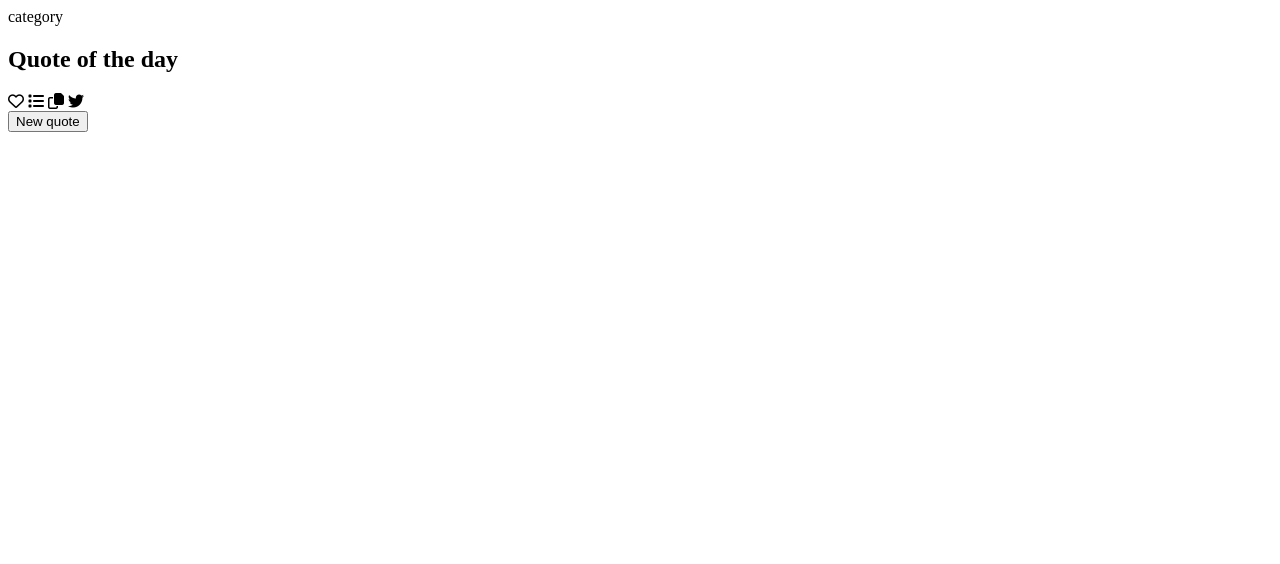
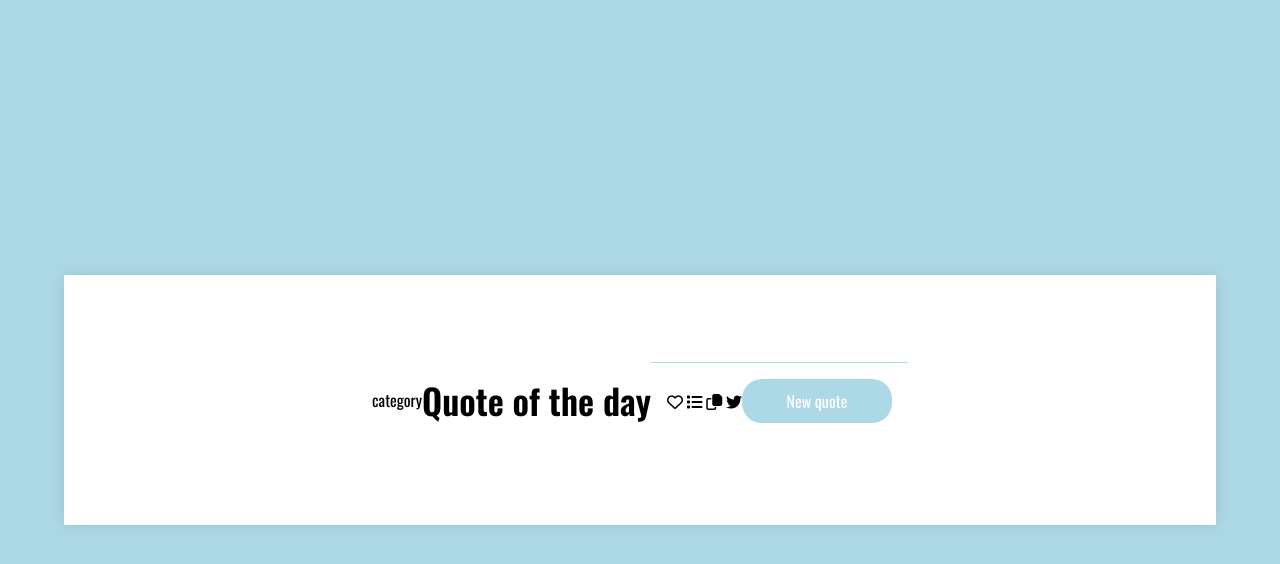
Before and after one commit to harshithareddy888/RandQuoteGen, a plain HTML site: page index.html in a window 1280 px wide. Drawn offline with nearby package versions, Linux system fonts and the light colour scheme.

Commit message:
second commit

```diff
--- a/index.html
+++ b/index.html
@@ -6,6 +6,9 @@
     <title>Random Quote Generator</title>
     <link rel="stylesheet" href="style.css">
     <link rel="stylesheet" href="https://cdnjs.cloudflare.com/ajax/libs/font-awesome/6.4.0/css/all.min.css">
+    <link rel="preconnect" href="https://fonts.googleapis.com">
+<link rel="preconnect" href="https://fonts.gstatic.com" crossorigin>
+<link href="https://fonts.googleapis.com/css2?family=Oswald:wght@200..700&family=Press+Start+2P&display=swap" rel="stylesheet">
 </head>
 <body>
     <div class="container">
--- a/style.css
+++ b/style.css
@@ -0,0 +1,49 @@
+*{
+    margin: 0px;
+    padding: 0px;
+    font-family: "Oswald", sans-serif;
+    box-sizing: border-box;
+}
+body{
+    background: lightblue;
+    display: flex;
+    justify-content: center;
+    align-items: center;
+    height: 100vh;
+}
+.container{
+    position: relative;
+    width: 600px;
+    width:90%;
+    min-height: 250px;
+    background: #fff;
+    padding: 15px;
+    box-shadow: 0 0 15px rgba(0, 0, 0, 0.1);
+    text-align: center;
+    display: flex;
+    align-items:center;
+    justify-content: center;
+}
+.container h2{
+    font-size: 35px;
+    font-weight: 600;
+    text-align: center;
+}
+.buttons{
+    display: flex;
+    align-items:center;
+    justify-content: space-between;
+    padding: 1rem;
+    border-top: 1px solid lightblue
+}
+.buttons button{
+    border-radius: 20px;
+    padding: 10px;
+    border: none;
+    outline: none;
+    background: lightblue;
+    color: #fff;
+    width: 150px;
+    font-size: 16px;
+    cursor: pointer;
+}
```
